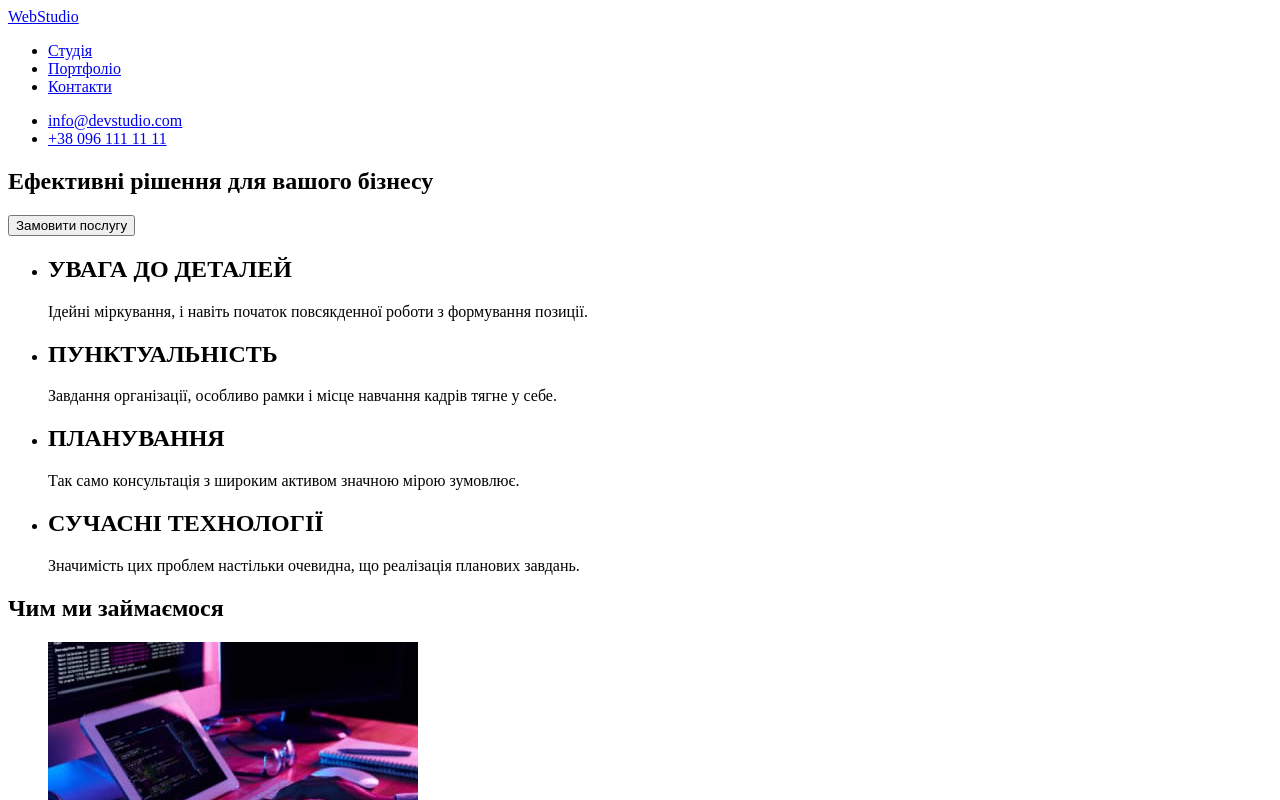
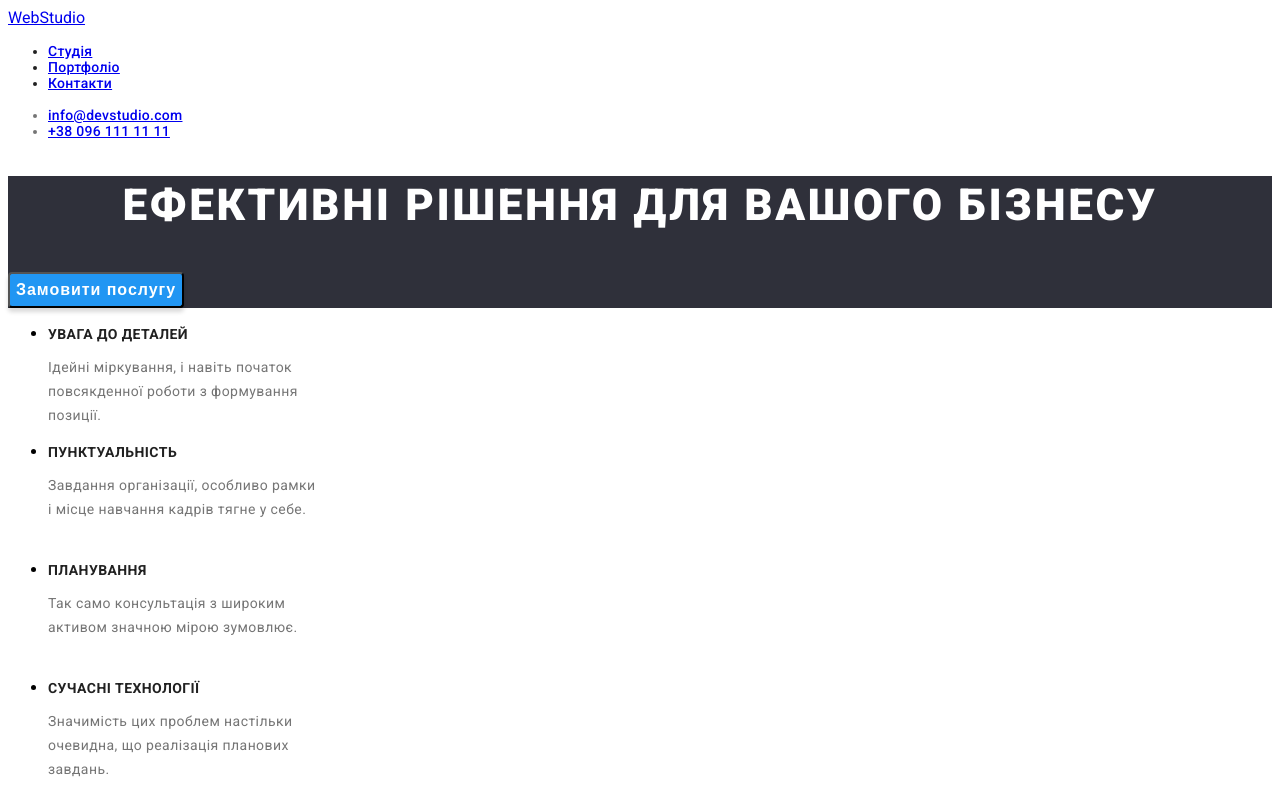
Before and after one commit to Beanos2000/WebStudio, a plain HTML site: page index.html in a window 1280 px wide. Shown: the top 800 px of the page. Drawn offline with Linux system fonts and the light colour scheme.

Commit message:
stylyzed text

```diff
--- a/index.html
+++ b/index.html
@@ -13,95 +13,95 @@
 
 <body>
 
-    <header>
-        <a href="./index.html">WebStudio</a>
-        <nav>
-            <ul>
-                <li><a href="./index.html">Студія</a></li>
-                <li><a href="./pages/portfolio.html">Портфоліо</a></li>
-                <li><a href="#">Контакти</a></li>
+    <header class="header">
+        <a class="header-title" href="./index.html">WebStudio</a>
+        <nav class="header-lister">
+            <ul class="header-list">
+                <li class="header-item"><a class="header-buttons" href="./index.html">Студія</a></li>
+                <li class="header-item"><a class="header-buttons" href="./pages/portfolio.html">Портфоліо</a></li>
+                <li class="header-item"><a class="header-buttons" href="#">Контакти</a></li>
             </ul>
         </nav>
 
-        <ul>
-            <li><a href="mailto:info@devstudio.com">info@devstudio.com</a></li>
-            <li><a href="tel:+380961111111">+38 096 111 11 11</a></li>
+        <ul class="header-list2">
+            <li class="header-item2"><a class="header-social" href="mailto:info@devstudio.com">info@devstudio.com</a></li>
+            <li class="header-item2"><a class="header-social" href="tel:+380961111111">+38 096 111 11 11</a></li>
         </ul>
     </header>
 
-    <main>
+    <main class="main">
         <!-- hero -->
-        <section>
-            <h1>Ефективні рішення для вашого бізнесу</h1>
-            <button type="button">Замовити послугу</button>
+        <section class="hero">
+            <h1 class="hero-title">Ефективні рішення для вашого бізнесу</h1>
+            <button class="hero-button" type="button">Замовити послугу</button>
         </section>
 
         <!-- benefits -->
-        <section>
+        <section class="benefit">
 
-            <ul>
-                <li>
-                    <h2>УВАГА ДО ДЕТАЛЕЙ</h2>
-                    <p>Ідейні міркування, і навіть початок повсякденної роботи з формування позиції.</p>
+            <ul class="benefit-list">
+                <li class="benefit-item">
+                    <h2 class="benefit-facts">УВАГА ДО ДЕТАЛЕЙ</h2>
+                    <p class="benefit-text">Ідейні міркування, і навіть початок повсякденної роботи з формування позиції.</p>
                 </li>
-                <li>
-                    <h2>ПУНКТУАЛЬНІСТЬ</h2>
-                    <p>Завдання організації, особливо рамки і місце навчання кадрів тягне у себе.</p>
+                <li class="benefit-item">
+                    <h2 class="benefit-facts">ПУНКТУАЛЬНІСТЬ</h2>
+                    <p class="benefit-text">Завдання організації, особливо рамки і місце навчання кадрів тягне у себе.</p>
                 </li>
-                <li>
-                    <h2>ПЛАНУВАННЯ</h2>
-                    <p>Так само консультація з широким активом значною мірою зумовлює.</p>
+                <li class="benefit-item">
+                    <h2 class="benefit-facts">ПЛАНУВАННЯ</h2>
+                    <p class="benefit-text">Так само консультація з широким активом значною мірою зумовлює.</p>
                 </li>
-                <li>
-                    <h2>СУЧАСНІ ТЕХНОЛОГІЇ</h2>
-                    <p>Значимість цих проблем настільки очевидна, що реалізація планових завдань.</p>
+                <li class="benefit-item">
+                    <h2 class="benefit-facts">СУЧАСНІ ТЕХНОЛОГІЇ</h2>
+                    <p class="benefit-text">Значимість цих проблем настільки очевидна, що реалізація планових завдань.</p>
                 </li>
             </ul>
 
         </section>
 
         <!-- exemples -->
-        <section>
-            <h2>Чим ми займаємося</h2>
-            <ul>
-                <li><img src="./img/benefitslaptop.jpg" alt="benefitslaptop"></li>
-                <li><img src="./img/benefitsphone.jpg" alt="benefitsphone"></li>
-                <li><img src="./img/benefitscolors.jpg" alt="benefitscolors"></li>
+        <section class="exemples">
+            <h2 class="exemples-title">Чим ми займаємося</h2>
+            <ul class="exemples-list">
+                <li class="exemples-item"><img class="exemples-images" src="./img/benefitslaptop.jpg" alt="benefitslaptop"></li>
+                <li class="exemples-item"><img class="exemples-images" src="./img/benefitsphone.jpg" alt="benefitsphone"></li>
+                <li class="exemples-item"><img class="exemples-images" src="./img/benefitscolors.jpg" alt="benefitscolors"></li>
             </ul>
         </section>
 
         <!-- team members -->
-        <section>
-            <h2>Наша команда</h2>
-            <ul>
-                <li><img src="./img/teamigor.jpg" alt="teamigor">
-                    <h2>Ігор Дем'яненко</h2>
-                    <p>Product Designer</p>
+        <section class="team">
+            <h2 class="team-title">Наша команда</h2>
+            <ul class="team-list">
+                <li class="team-items"><img class="team-images" src="./img/teamigor.jpg" alt="teamigor">
+                    <h2 class="team-names">Ігор Дем'яненко</h2>
+                    <p class="team-ranks">Product Designer</p>
                 </li>
-                <li><img src="./img/teamolga.jpg" alt="teamolga">
-                    <h2>Ольга Рєпіна</h2>
-                    <p>Frontend Developer</p>
+                <li class="team-items"><img class="team-images" src="./img/teamolga.jpg" alt="teamolga">
+                    <h2 class="team-names">Ольга Рєпіна</h2>
+                    <p class="team-ranks">Frontend Developer</p>
                 </li>
-                <li> <img src="./img/teammikola.jpg" alt="teammikola">
-                    <h2>Микола Тарасов</h2>
-                    <p>Marketing</p>
+                <li class="team-items"> <img class="team-images" src="./img/teammikola.jpg" alt="teammikola">
+                    <h2 class="team-names">Микола Тарасов</h2>
+                    <p class="team-ranks">Marketing</p>
                 </li>
-                <li><img src="./img/teammihaylo.jpg" alt="teammihaylo">
-                    <h2>Михайло Єрмаков</h2>
-                    <p>UI Designer</p>
+                <li class="team-items"><img class="team-images" src="./img/teammihaylo.jpg" alt="teammihaylo">
+                    <h2 class="team-names">Михайло Єрмаков</h2>
+                    <p class="team-ranks">UI Designer</p>
                 </li>
             </ul>
         </section>
     </main>
 
-    <footer>
-        <a href="./index.html">WebStudio</a>
-        <address>
-            <a href="https://earth.google.com/web/search/%d0%bc.+%d0%9a%d0%b8%d1%97%d0%b2,+%d0%bf%d1%80-%d1%82+%d0%9b%d0%b5%d1%81%d1%96+%d0%a3%d0%ba%d1%80%d0%b0%d1%97%d0%bd%d0%ba%d0%b8,+26/@50.42728663,30.53850086,185.58857951a,351.64585561d,35y,-117.80527529h,38.34501264t,0r/data=CigiJgokCcanw_s5PUJAEYJTqJBbtEFAGdXtMa__tlPAIUS3akDialTAOgMKATA" target="_blank">м. Київ, пр-т Лесі Українки, 26</a>
+    <footer class="footer">
+        <a class="footer-title" href="./index.html">WebStudio</a>
+        <address class="footer-address">
+            <a class="footer-location" href="https://earth.google.com/web/search/%d0%bc.+%d0%9a%d0%b8%d1%97%d0%b2,+%d0%bf%d1%80-%d1%82+%d0%9b%d0%b5%d1%81%d1%96+%d0%a3%d0%ba%d1%80%d0%b0%d1%97%d0%bd%d0%ba%d0%b8,+26/@50.42728663,30.53850086,185.58857951a,351.64585561d,35y,-117.80527529h,38.34501264t,0r/data=CigiJgokCcanw_s5PUJAEYJTqJBbtEFAGdXtMa__tlPAIUS3akDialTAOgMKATA" target="_blank">м. Київ, пр-т Лесі Українки, 26</a>
 
-            <ul>
-                <li><a href="mailto:info@devstudio.com">info@devstudio.com</a></li>
-                <li><a href="tel:+380961111111">+38 096 111 11 11</a></li>
+            <ul class="footer-list">
+                <li class="footer-item"><a class="footer-social" href="mailto:info@devstudio.com">info@devstudio.com</a></li>
+                <li class="footer-item"><a class="footer-social" href="tel:+380961111111">+38 096 111 11 11</a></li>
             </ul>
         </address>
     </footer>
--- a/style.css
+++ b/style.css
@@ -8,3 +8,112 @@
     --footer-background: #2F303A;
     --footer-information: rgba(255, 255, 255, 0.60);
 }
+/* ================================================================== */
+body{
+    font-family: Roboto;
+}
+/* ================================================================== */
+.header-title{
+    /* Я не понимаю, как сделать "web" черной, а "studio" синей */
+}
+
+.header-item{
+    color: var(--text-color);
+    font-size: 14px;
+    font-weight: 500;
+    line-height: normal;
+    letter-spacing: 0.28px;
+}
+
+.header-item2{
+    color: var(--aditional-text-color);
+    font-size: 14px;
+    font-weight: 500;
+    line-height: normal;
+    letter-spacing: 0.28px;
+}
+/* ================================================================== */
+.hero{
+    background-color: var(--footer-background);
+}
+
+.hero-title{
+    color: var(--title-color);
+    text-align: center;
+    font-size: 44px;
+    font-weight: 900;
+    line-height: 1.36;
+    letter-spacing: 2.64px;
+    text-transform: uppercase;
+}
+
+.hero-button{
+    border-radius: 4px;
+    background: var(--accent-color);
+    box-shadow: 0px 4px 4px 0px rgba(0, 0, 0, 0.15);
+    color: var(--title-color);
+    text-align: center;
+    font-size: 16px;
+    font-weight: 700;
+    line-height: 1.87;
+    letter-spacing: 0.96px;
+}
+/* =================================================================== */
+.benefit-facts{
+    color: var(--text-color);
+    font-size: 14px;
+    font-weight: 700;
+    line-height: normal;
+    letter-spacing: 0.42px;
+    text-transform: uppercase;
+}
+
+.benefit-text{
+    width: 270px;
+    height: 72px;
+    flex-shrink: 0;
+    color: var(--aditional-text-color);
+    font-size: 14px;
+    font-style: normal;
+    font-weight: 400;
+    line-height: 1.71;
+    letter-spacing: 0.42px;
+}
+/* ======================================================================== */
+.exemples-title{
+    color: var(--text-color);
+    text-align: center;
+    font-size: 36px;
+    font-weight: 700;
+    line-height: normal;
+    letter-spacing: 1.08px;
+}
+/* ================================================================== */
+.team-title{
+    color: var(--text-color);
+    text-align: center;
+    font-size: 36px;
+    font-weight: 700;
+    line-height: normal;
+    letter-spacing: 1.08px;
+}
+
+.team-names{
+    color: var(--text-color);
+    text-align: center;
+    font-size: 16px;
+    font-weight: 500;
+    line-height: normal;
+    letter-spacing: 0.48px;
+}
+
+.team-ranks{
+    color: #757575;
+    text-align: center;
+    font-family: Roboto;
+    font-size: 16px;
+    font-style: normal;
+    font-weight: 400;
+    line-height: normal;
+    letter-spacing: 0.48px;
+}
```
